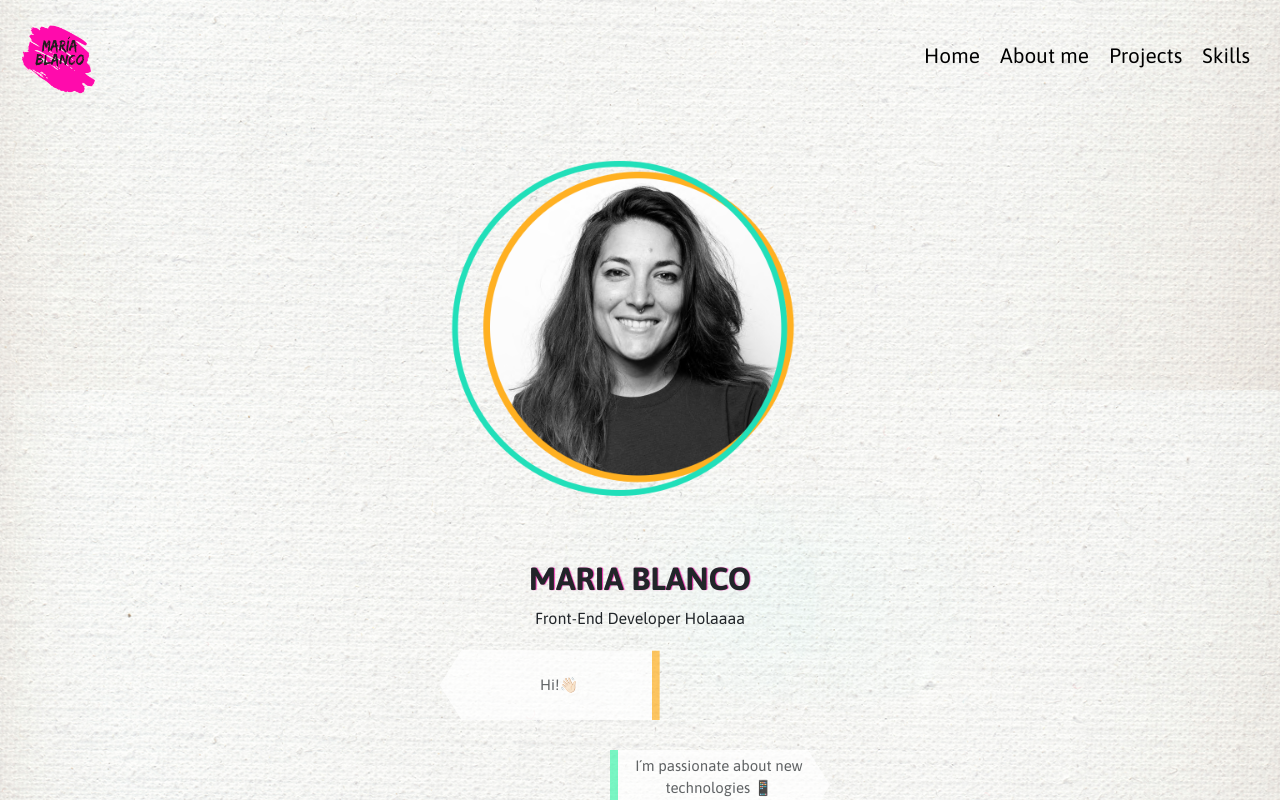
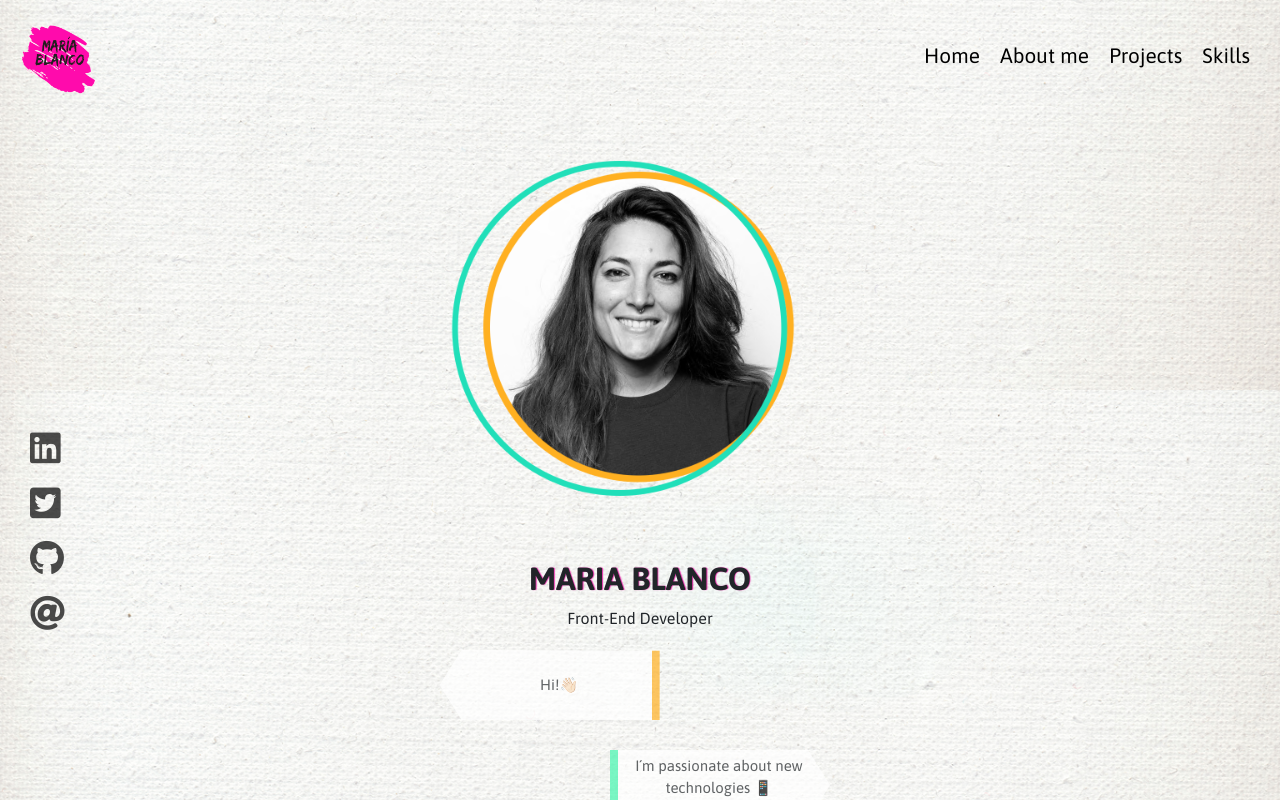
Before and after one commit to mablancoalvarez/mablancoalvarez, a React (Create React App) app: page /#/Aboutme in a window 1280 px wide. Shown: the top 800 px of the page. Built offline with nearby package versions, Linux system fonts and the light colour scheme.

Commit message:
social media

```diff
--- a/src/components/Aboutme.js
+++ b/src/components/Aboutme.js
@@ -4,6 +4,7 @@ import profile from '../images/profile.png';
 import Card from '../components/Card';
 import Card2 from '../components/Card2';
 import ContactCard from '../components/ContactCard';
+import SocialMedia from '../components/SocialMedia';
 
 
 
@@ -93,6 +94,7 @@ class Aboutme extends React.Component {
         return (
             <div className="aboutme-container">
                 <Header2 />
+                <SocialMedia />
                 <div className="aboutme-container__body">
                     <div className="img-container">
                         <img className="img-profile" alt="profile" src={profile} />
@@ -107,11 +109,10 @@ class Aboutme extends React.Component {
 
                             <div className="role">
                                 <div className="block"></div>
-                                <p>Front-End Developer Holaaaa</p>
+                                <p>Front-End Developer </p>
                             </div>
 
                         </div>
-
                         <div className="container-cards">
                             <Card classCard={this.state.one} classTop={this.state.topOne1} text='Hi!👋🏻' />
                             <Card2 classCard={this.state.two} classTop={this.state.topTwo1} text='I´m passionate about new technologies 📱' />
@@ -127,7 +128,7 @@ class Aboutme extends React.Component {
                         </div>
                     </div>
 
-            </div>
+                </div>
             </div>
         );
     }
--- /dev/null
+++ b/src/components/SocialMedia.js
@@ -0,0 +1,16 @@
+import React from 'react';
+
+const SocialMedia = (props)=> {
+
+    return (
+    <div className="social-icons">
+        <i className="fab fa-linkedin"></i>
+        <i className="fab fa-twitter-square"></i>
+        <i className="fab fa-github"></i>
+        <i className="fas fa-at"></i>
+    </div>
+    );
+}
+
+
+export default SocialMedia;
--- a/src/stylesheets/layouts/Aboutme.scss
+++ b/src/stylesheets/layouts/Aboutme.scss
@@ -60,4 +60,30 @@
     }
 
 }
+.social-icons{
+    display: flex;
+    flex-direction: column;
+    position: absolute;
+    top: 39%;
+    left: 4%;
+    i{
+        font-size:20px;
+        color:black;
+        padding:5px;
+        opacity: 0.7;
+    }
+
+    @include forTablet {
+
+    top: 50%;
+    position: fixed;
+    margin:20px;
+    left:0%;
+
+    i{
+        font-size:35px;
+        padding:10px;
+    }
 }
+}
+}
```
